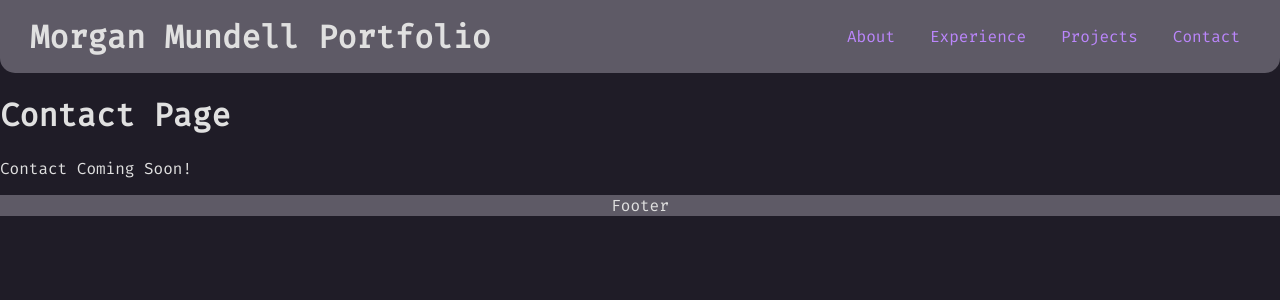
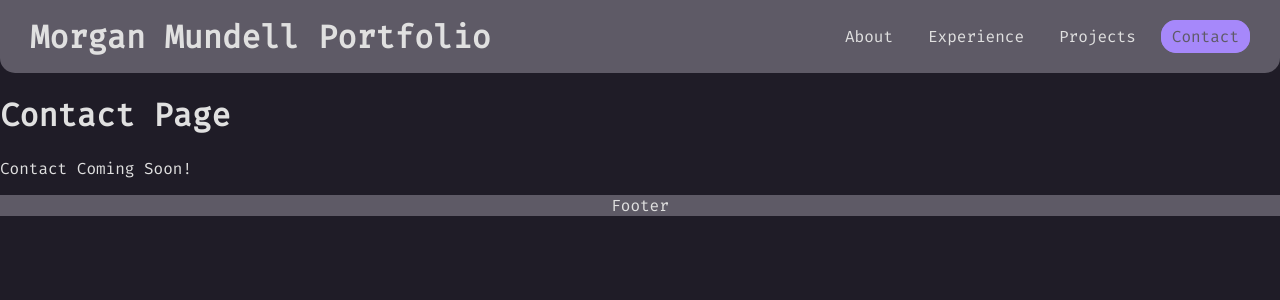
Before and after one commit to morganmundie/morganmundie.github.io, a React (Create React App) app: page /contact in a window 1280 px wide. Shown: the top 300 px of the page. Built offline with nearby package versions, Linux system fonts and the light colour scheme.

Commit message:
Updating header to highlight current section

```diff
--- a/src/Components/Section.js
+++ b/src/Components/Section.js
@@ -1,14 +1,10 @@
-// src/components/Section.js
+import React, { forwardRef } from 'react';
 
-import React from 'react';
-
-const Section = React.forwardRef(({ id, title, children }, ref) => {
-  return (
-    <section ref={ref} id={id}>
-      <h2>{title}</h2>
-      {children}
-    </section>
-  );
-});
+const Section = forwardRef(({ id, title, children }, ref) => (
+  <section id={id} ref={ref} className="section">
+    <h2>{title}</h2>
+    {children}
+  </section>
+));
 
 export default Section;
--- a/src/Layout/Header/Header.css
+++ b/src/Layout/Header/Header.css
@@ -1,5 +1,3 @@
-/* src/components/Header.css */
-
 .header {
   background-color: var(--header-footer-bg);
   padding: 10px 0;
@@ -21,26 +19,6 @@
 
 .header-title {
   margin: 0;
-  display: block;
-}
-
-/* Hide header title on small screens */
-.header-title {
-  display: block;
-}
-
-.header h1 {
-  margin: 0;
-}
-
-.header nav ul {
-  list-style: none;
-  display: flex;
-  gap: 15px;
-}
-
-.header nav ul li {
-  cursor: pointer;
 }
 
 .nav {
@@ -54,7 +32,7 @@
 }
 
 .nav a {
-  color: var(--link-color);
+  color: var(--text-color);
   text-decoration: none;
   transition: color 0.3s ease;
   padding: 5px 10px;
@@ -62,13 +40,11 @@
 }
 
 .nav a.active {
+  background-color: var(--accent-color);
   color: var(--header-footer-bg);
-  background-color: var(--accent-color);
-  border-radius: 15px;
-  padding: 5px 10px;
+  border: 1px solid var(--accent-color);
 }
 
-/* Hamburger menu styles */
 .hamburger {
   display: none;
   background: none;
--- a/src/Layout/Header/index.js
+++ b/src/Layout/Header/index.js
@@ -2,12 +2,12 @@ import React, { useState, useEffect, useRef } from 'react';
 import { Link, useNavigate, useLocation } from 'react-router-dom';
 import './Header.css';
 
-const Header = ({ aboutRef, experienceRef, projectsRef, activeSection }) => {
+const Header = ({ activeSection, aboutRef, experienceRef, projectsRef, location }) => {
+  const navigate = useNavigate();
+  const headerRef = useRef(null);
 
-  const [isNavOpen, setIsNavOpen] = useState(false);
-  const navigate = useNavigate();
-  const location = useLocation();
-  const headerRef = useRef(null);
+  const [navOpen, setNavOpen] = useState(false);
+
 
   const scrollToRef = (ref) => {
     if (ref && ref.current) {
@@ -16,17 +16,19 @@ const Header = ({ aboutRef, experienceRef, projectsRef, activeSection }) => {
   };
 
   const handleNavigation = (ref) => {
-    if (window.location.pathname !== '/') {
-      window.location.href = '/'; // Navigate to homepage if not already there
+    if (location.pathname !== '/') {
+      navigate('/'); // Navigate to homepage if not already there
     }
-    scrollToRef(ref) // Scroll to the referenced section
+    scrollToRef(ref); // Scroll to the referenced section
   };
+
+  const isActive = (section) => location.pathname === '/' && activeSection === section;
 
 
   useEffect(() => {
     const handleClickOutside = (event) => {
       if (headerRef.current && !headerRef.current.contains(event.target)) {
-        setIsNavOpen(false);
+        setNavOpen(false);
       }
     };
 
@@ -35,12 +37,9 @@ const Header = ({ aboutRef, experienceRef, projectsRef, activeSection }) => {
   }, []);
 
   useEffect(() => {
-    return () => setIsNavOpen(false);
+    return () => setNavOpen(false);
   }, [navigate]);
 
-  const toggleNav = () => {
-    setIsNavOpen(!isNavOpen);
-  };
 
   const getActiveClass = (id) => {
     return activeSection === id ? 'active' : '';
@@ -51,15 +50,15 @@ const Header = ({ aboutRef, experienceRef, projectsRef, activeSection }) => {
     <header className="header">
       <div className="container">
         <h1 className="header-title">Morgan Mundell Portfolio</h1>
-        <button className="hamburger" onClick={toggleNav}>
-          {isNavOpen ? '✖' : '☰'}
+        <button className="hamburger" onClick={() => setNavOpen(!navOpen)}>
+          ☰
         </button>
-        <nav className={`nav ${isNavOpen ? 'open' : ''}`}>
+        <nav className={`nav ${navOpen ? 'open' : ''}`}>
           <ul>
             <li>
               <a
-                href="#about"
-                className={`nav-link ${activeSection === 'about' ? 'active' : ''}`}
+                href="#"
+                className={isActive('about') ? 'active' : ''}
                 onClick={() => handleNavigation(aboutRef)}
               >
                 About
@@ -67,8 +66,8 @@ const Header = ({ aboutRef, experienceRef, projectsRef, activeSection }) => {
             </li>
             <li>
               <a
-                href="#experience"
-                className={`nav-link ${activeSection === 'experience' ? 'active' : ''}`}
+                href="#"
+                className={isActive('experience') ? 'active' : ''}
                 onClick={() => handleNavigation(experienceRef)}
               >
                 Experience
@@ -76,20 +75,23 @@ const Header = ({ aboutRef, experienceRef, projectsRef, activeSection }) => {
             </li>
             <li>
               <a
-                href="#projects"
-                className={`nav-link ${activeSection === 'projects' ? 'active' : ''}`}
+                href="#"
+                className={isActive('projects') ? 'active' : ''}
                 onClick={() => handleNavigation(projectsRef)}
               >
                 Projects
               </a>
             </li>
             <li>
-              <Link to="/contact" className={`nav-link ${activeSection === 'contact' ? 'active' : ''}`}>
+              <Link
+                to="/contact"
+                className={location.pathname === '/contact' ? 'active' : ''}
+              >
                 Contact
               </Link>
             </li>
           </ul>
-          </nav>
+        </nav>
       </div>
     </header>
   );
--- a/src/Layout/Main/index.js
+++ b/src/Layout/Main/index.js
@@ -1,14 +1,15 @@
 import React, { useRef, useState, useEffect } from 'react';
-import { Outlet } from 'react-router-dom';
+import { Outlet, useLocation } from 'react-router-dom';
 import Header from '../Header';
 import Footer from "../Footer"
 
 
 const Main = () => {
+  const [activeSection, setActiveSection] = useState('');
   const aboutRef = useRef(null);
   const experienceRef = useRef(null);
   const projectsRef = useRef(null);
-  const [activeSection, setActiveSection] = useState('');
+  const location = useLocation();
 
   useEffect(() => {
     const sections = [
@@ -41,15 +42,16 @@ const Main = () => {
         }
       });
     };
-  }, []);
+  }, [location.pathname]);
 
   return (
-    <div className="main">
+    <div>
       <Header
+        activeSection={activeSection}
         aboutRef={aboutRef}
         experienceRef={experienceRef}
         projectsRef={projectsRef}
-        activeSection={activeSection}
+        location={location}
       />
       <main>
         <Outlet context={{ aboutRef, experienceRef, projectsRef }} />
--- a/src/Pages/Home/index.js
+++ b/src/Pages/Home/index.js
@@ -1,18 +1,19 @@
-import React, { useRef } from 'react';
+import React, { forwardRef } from 'react';
 import Section from '../../Components/Section';
+import { useOutletContext } from 'react-router-dom';
 
-const HomePage = ({ aboutRef, experienceRef, projectsRef }) => {
+const HomePage = () => {
   return (
     <div>
       <h1>Home Page</h1>
       <p>Welcome to the Home Page!</p>
-      <Section ref={aboutRef} id="about" title="About">
+      <Section id="about" ref={useOutletContext().aboutRef} title="About">
         <p>About Section Content</p>
       </Section>
-      <Section ref={experienceRef} id="experience" title="Experience">
+      <Section id="experience" ref={useOutletContext().experienceRef} title="Experience">
         <p>Experience Section Content</p>
       </Section>
-      <Section ref={projectsRef} id="projects" title="Projects">
+      <Section id="projects" ref={useOutletContext().projectsRef} title="Projects">
         <p>Projects Section Content</p>
       </Section>
     </div>
```
